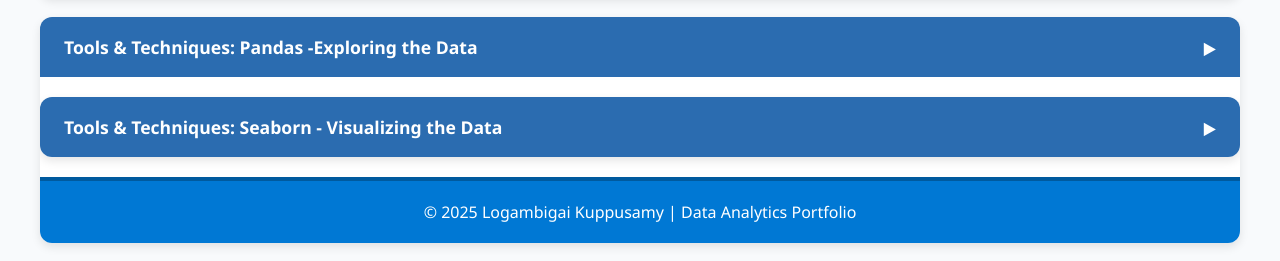
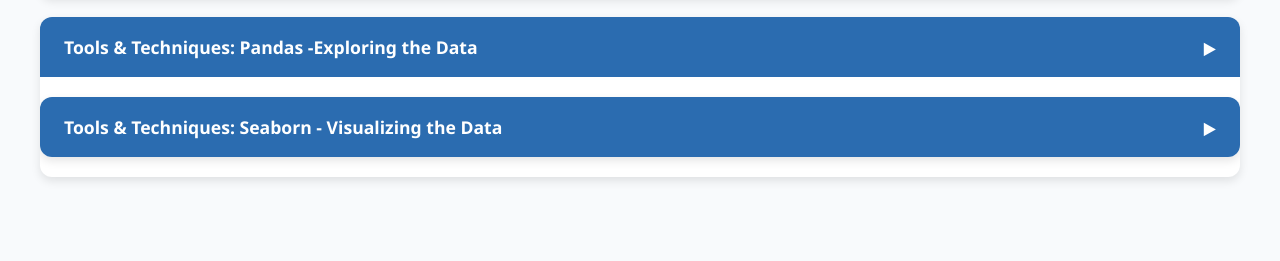
Before and after one commit to logambigaik/DataScience, a plain HTML site: page index.html in a window 1280 px wide. Shown: the part 169-430 px from the top of the page. Drawn offline with Linux system fonts and the light colour scheme.

Commit message:
Update index.html

```diff
--- a/index.html
+++ b/index.html
@@ -362,10 +362,7 @@
         </div> <!-- accordion-content -->
       </div>
 
-  <footer>
-    &copy; 2025 Logambigai Kuppusamy | Data Analytics Portfolio
-  </footer>
-  <script>
+   <script>
     function toggleAccordion(header) {
       const icon = header.querySelector(".icon");
       const content = header.nextElementSibling;
```
